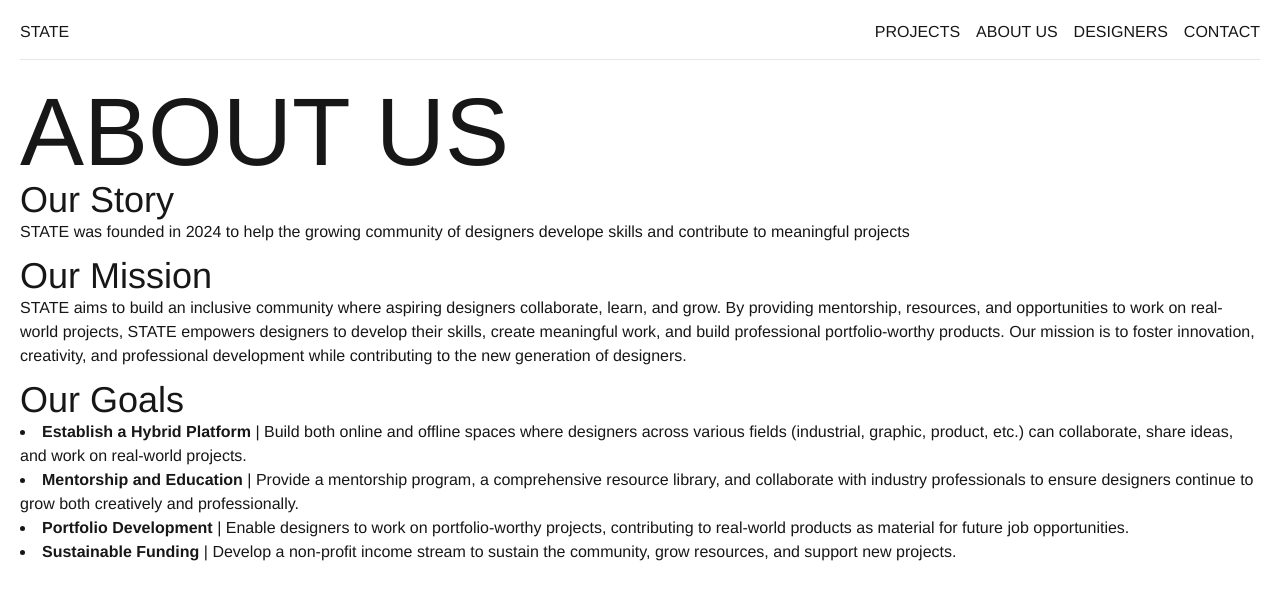
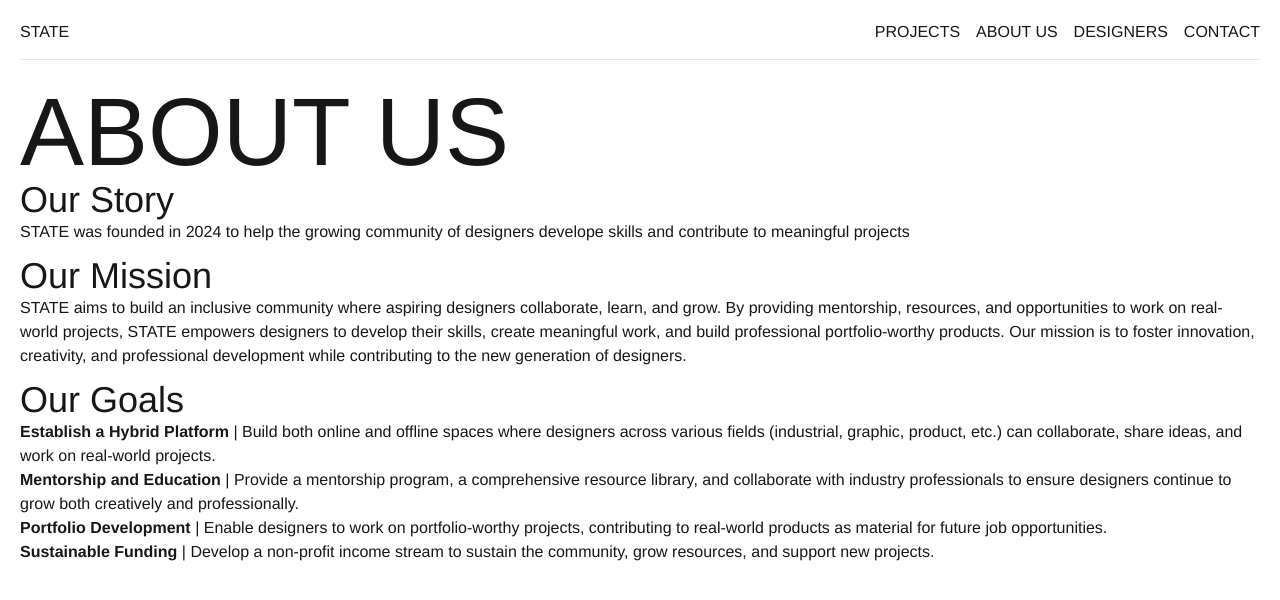
Before and after one commit to dincohen92/state, a Next.js app: page /about in a window 1280 px wide. Shown: the top 600 px of the page. Built offline with nearby package versions, Linux system fonts and the light colour scheme.

Commit message:
fix ul element

```diff
--- a/src/app/about/page.tsx
+++ b/src/app/about/page.tsx
@@ -9,7 +9,7 @@ function About() {
         By providing mentorship, resources, and opportunities to work on real-world projects, STATE empowers designers to develop their skills, create meaningful work, and build professional portfolio-worthy products.
         Our mission is to foster innovation, creativity, and professional development while contributing to the new generation of designers.</p>
       <h3 className="text-4xl">Our Goals</h3>
-      <lu>
+      <ul>
         <li>
           <b>Establish a Hybrid Platform</b> | Build both online and offline spaces where designers across various fields (industrial, graphic, product, etc.) can collaborate, share ideas, and work on real-world projects.
         </li>
@@ -22,7 +22,7 @@ function About() {
         <li>
           <b>Sustainable Funding</b> | Develop a non-profit income stream to sustain the community, grow resources, and support new projects.
         </li>
-      </lu>
+      </ul>
     </div>
   );
 }
```
